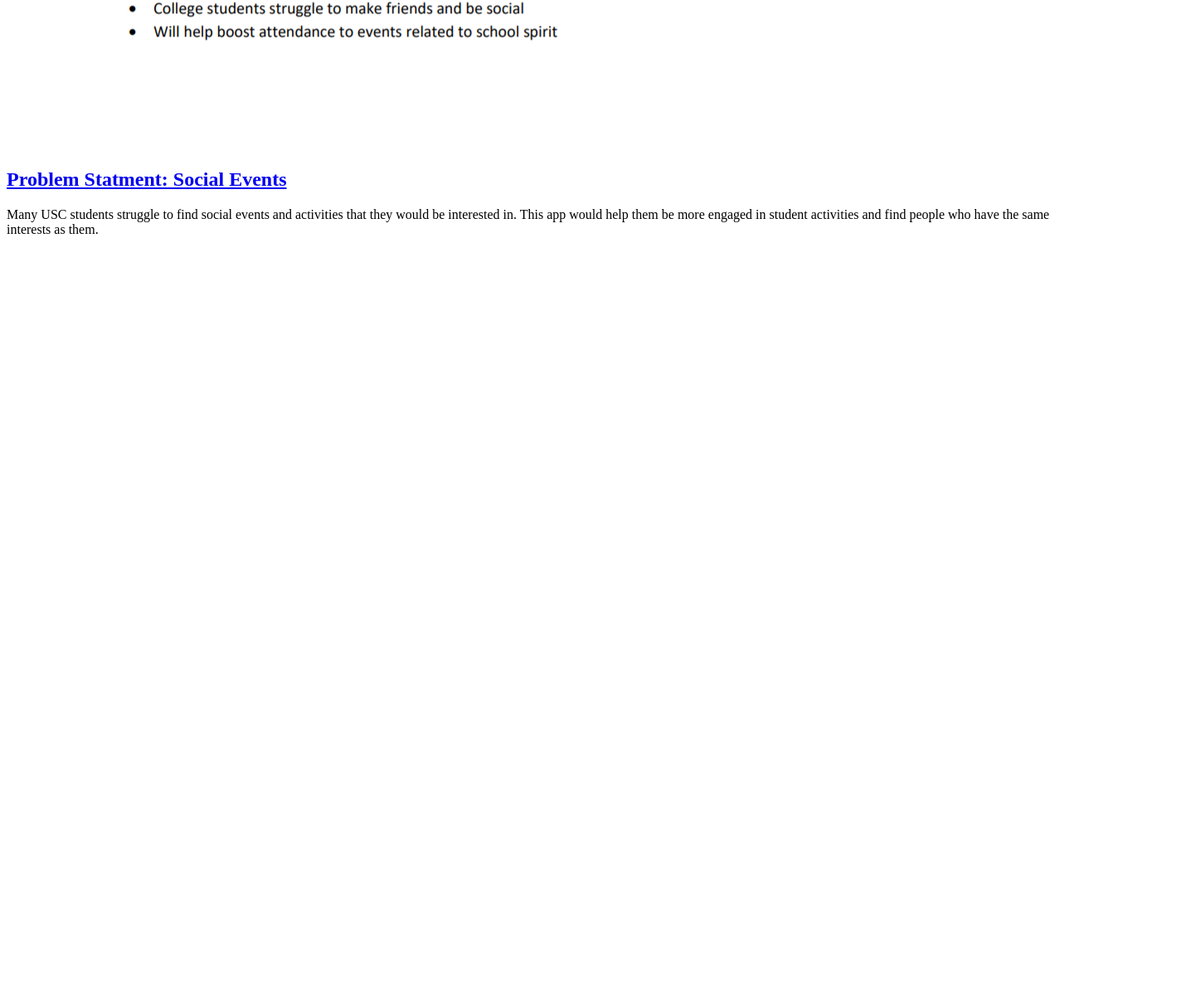
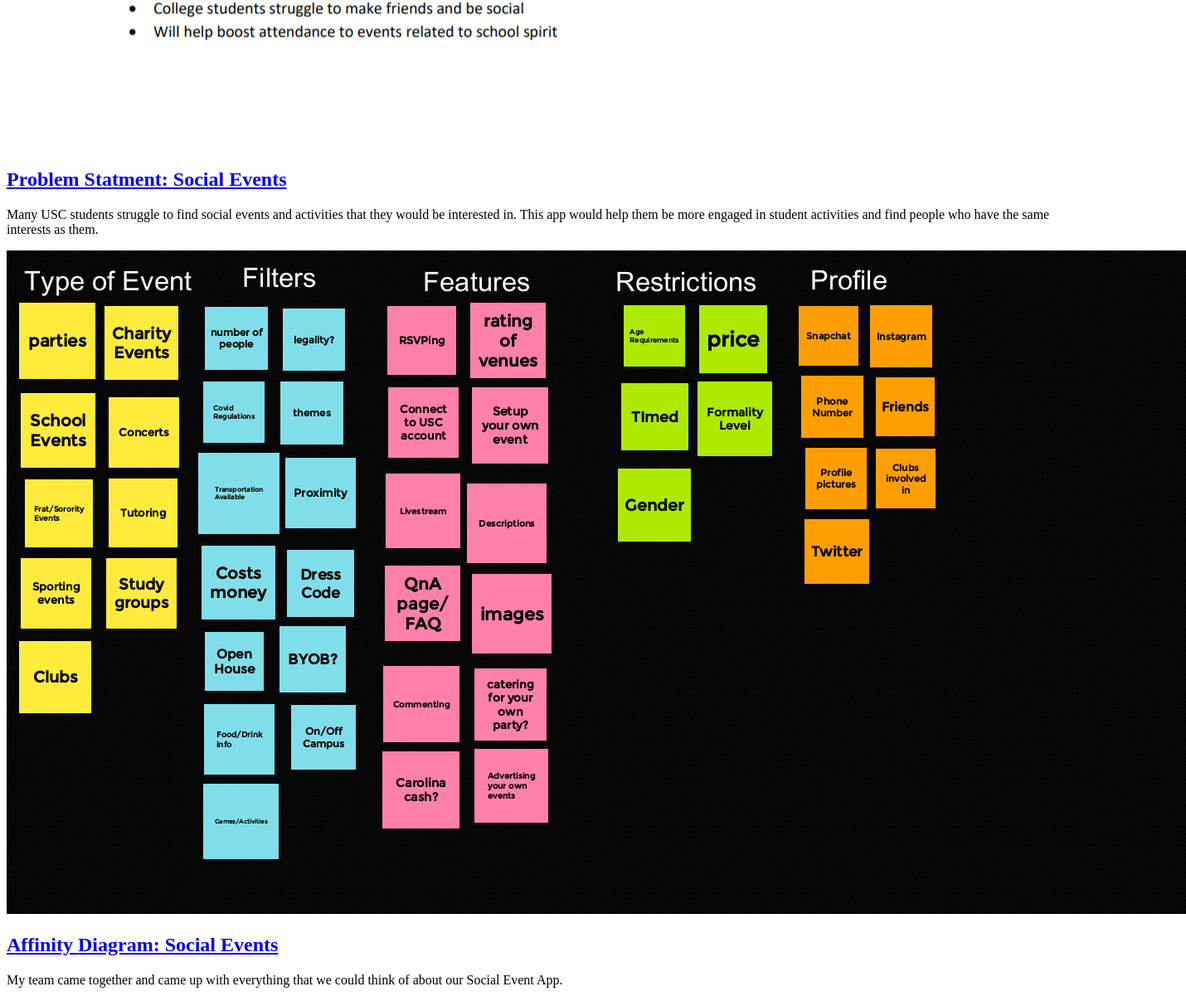
Before and after one commit to novakwenshu/novakwenshu.github.io, a plain HTML site: page index.html in a window 1280 px wide. Shown: the part 761-1968 px from the top of the page at 83% size, 1430 px wide, since content can reach past the window. Before the commit the page ends 1063 px from the top, so only its background shows below. Drawn offline with Linux system fonts and the light colour scheme.

Commit message:
Add files via upload

```diff
--- a/index.html
+++ b/index.html
@@ -3,6 +3,8 @@
     <head>
         <body>
             <h1> William Wenshu Novak Condy's CSCE 190 Site</h1>
+
+            <!--Problem Statement Assignment-->
             <section class = "assignment">
                 <a href= "files/Problem Statement.pdf"><img src="Images/Problem Statement.png"></a>
             </section class= "ass-details">
@@ -13,7 +15,17 @@
         same interests as them.
     </p>
         </section>
+</section>
 
+<!-- Affinity Diagram Assignment-->
+<section class = "assignment">
+    <a href= "files/CSCE 190 Affinity Diagram.pdf"><img src="Images/CSCE 190 Affinity Diagram 2.png"></a>
+</section class= "ass-details">
+<a href= "files/CSCE 190 Affinity Diagram.pdf"><h2>Affinity Diagram: Social Events</h2></a>
+
+    <p> My team came together and came up with everything that we could think of about our Social Event App.
+</p>
+</section>
 </section>
         </body>
 </html>
```
Also changed, not shown: Images/CSCE 190 Affinity Diagram 2.png (added), 1 other file.
